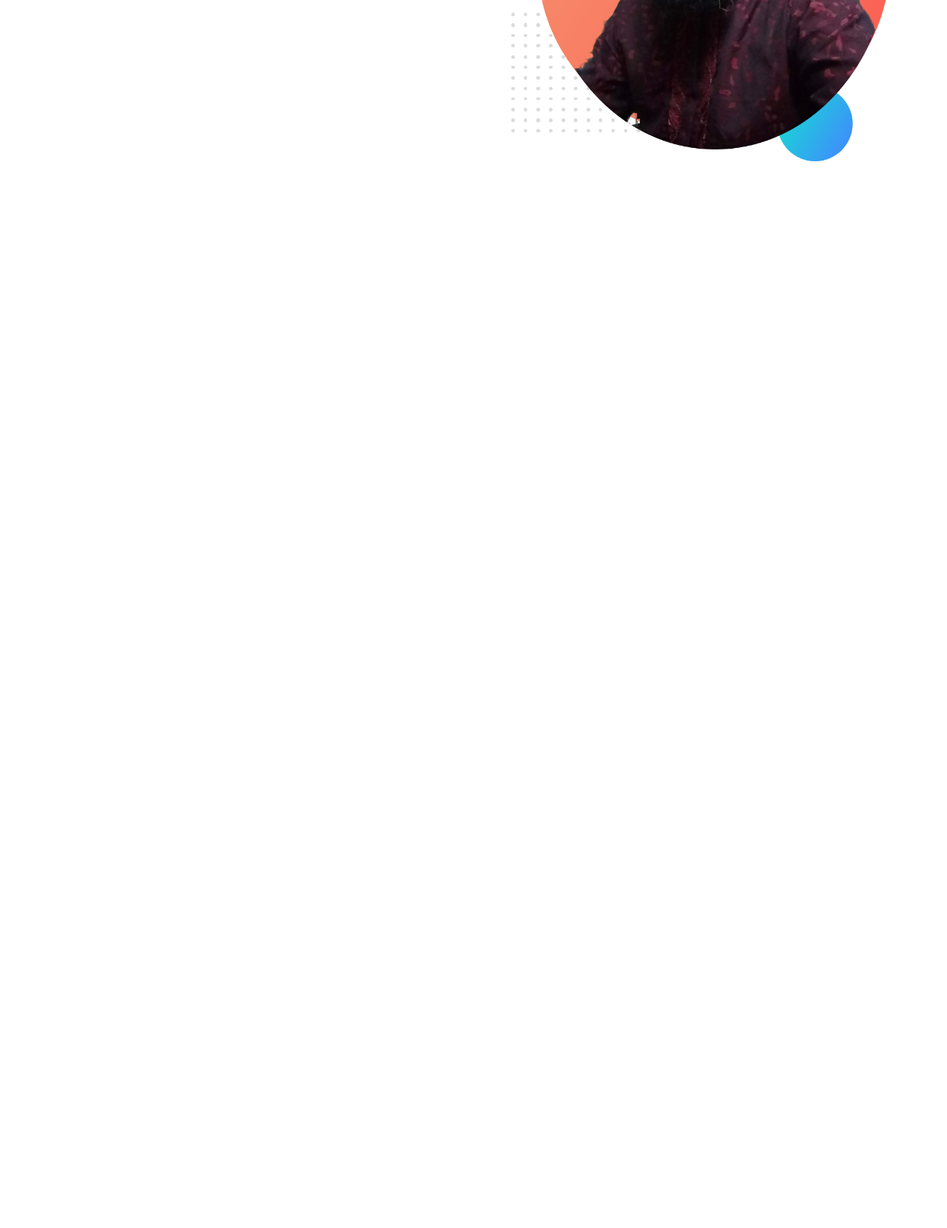
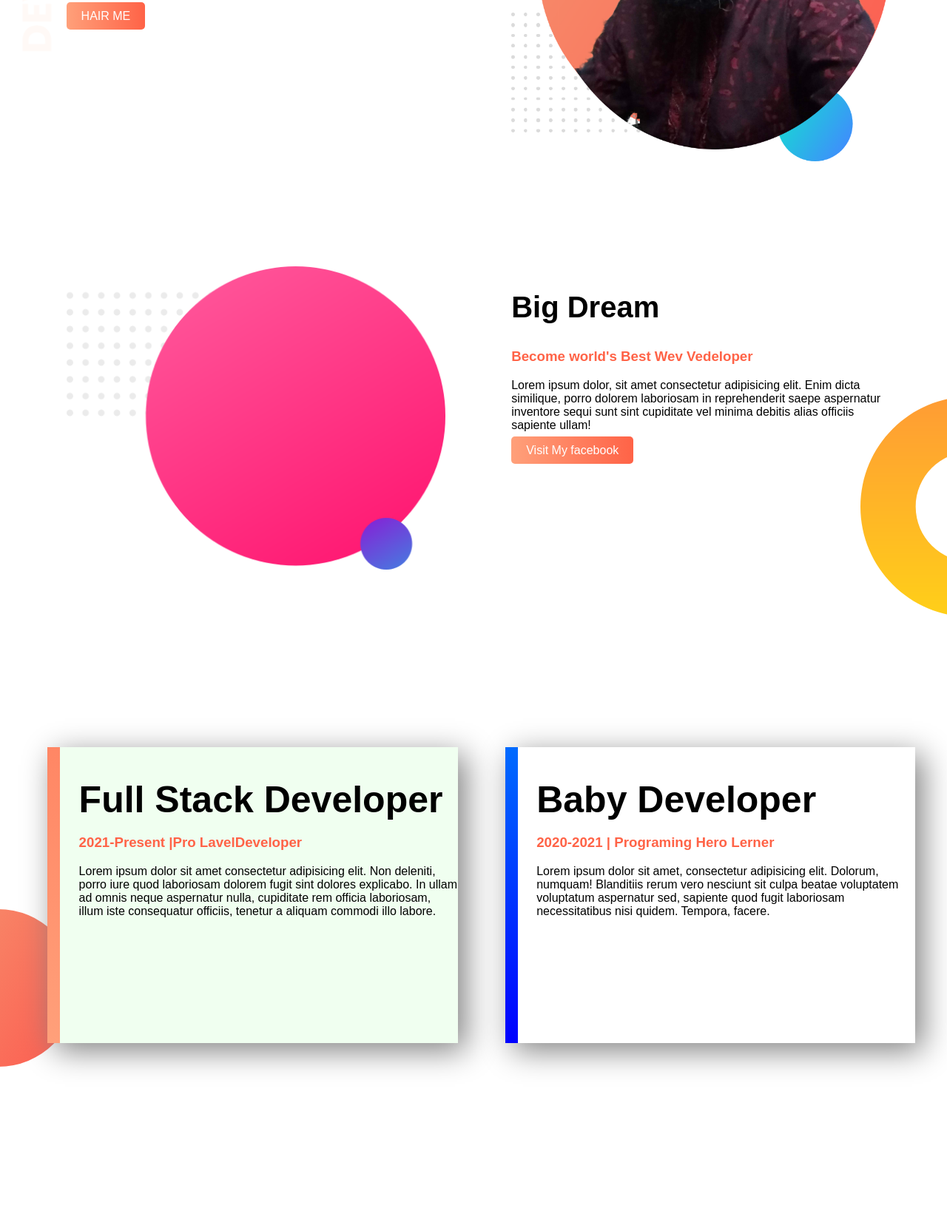
Before and after one commit to talha162127/arman, a plain HTML site: page index.html in a window 1280 px wide. Shown: the part 290-1950 px from the top of the page at 74% size. Before the commit the page ends 800 px from the top, so only its background shows below. Drawn offline with Linux system fonts and the light colour scheme.

Commit message:
complite

```diff
--- a/index.html
+++ b/index.html
@@ -7,15 +7,41 @@
     <link rel="stylesheet" href="style.css">
 </head>
 <body>
-    <section class="First">
+    <section class="first">
         <div class="wrapper">
             <h1>Welcome To</h1>
             <h1> <span class="style"> Talha Ansari </span>Website</h1>
             <p>Lorem ipsum dolor sit amet consectetur adipisicing elit. Illo, labore! Rem maiores autem laudantium quam cupiditate dignissimos blanditiis necessitatibus ratione, unde dolor suscipit qui cumque sint. Molestias fugiat itaque magnam?</p>
+            <a href="https://www.facebook.com/groups/completewebdevelopment3/?multi_permalinks=458529751833621&notif_id=1609475889380882&notif_t=group_highlights&ref=notif" target="_balnk">HAIR ME</a>
         </div>
         <div class="wrapper">
             <img src="images/my-bg.png" alt="">
         </div>
     </section>
+    <section class="second">
+        <div class="wrapper">
+          <img src="images/image 9.png" alt="">
+        </div>
+        <div class="wrapper">
+            <h2>Big Dream</h2>
+            <h3>Become world's Best Wev Vedeloper</h3>
+            <p>Lorem ipsum dolor, sit amet consectetur adipisicing elit. Enim dicta similique, porro dolorem laboriosam in reprehenderit saepe aspernatur inventore sequi sunt sint cupiditate vel minima debitis alias officiis sapiente ullam!</p>
+            <a  href="https://www.facebook.com/groups/completewebdevelopment3/?multi_permalinks=458529751833621&notif_id=1609475889380882&notif_t=group_highlights&ref=notif" target="_blank">Visit My facebook</a>
+
+        </div>
+    </section>
+    <section class="third">
+        <div id="border1" class="wrapper experiance">
+            <h1>Full Stack Developer</h1>
+            <h3>2021-Present |Pro LavelDeveloper </h3>
+            <p>Lorem ipsum dolor sit amet consectetur adipisicing elit. Non deleniti, porro iure quod laboriosam dolorem fugit sint dolores explicabo. In ullam ad omnis neque aspernatur nulla, cupiditate rem officia laboriosam, illum iste consequatur officiis, tenetur a aliquam commodi illo labore.</p>
+        </div>
+        <div id="border2" class="wrapper experiance">
+            <h1>Baby Developer</h1>
+            <h3>2020-2021 | Programing Hero Lerner</h3>
+            <p>Lorem ipsum dolor sit amet, consectetur adipisicing elit. Dolorum, numquam! Blanditiis rerum vero nesciunt sit culpa beatae voluptatem voluptatum aspernatur sed, sapiente quod fugit laboriosam necessitatibus nisi quidem. Tempora, facere.</p>
+        </div>
+
+    </section>
 </body>
 </html>
--- a/style.css
+++ b/style.css
@@ -6,8 +6,14 @@ body{
     color: goldenrod;
 }
 h1{
+    font-size: 50px;
+    margin-bottom: 0px;
+}
+h2{
     font-size: 40px;
-    margin-bottom: 0px;
+}
+h3{
+    color: tomato;
 }
 .wrapper{
     width: 40%;
@@ -19,7 +25,46 @@ h1{
 .wrapper img{
     width: 100%;
 }
+
+.first{
+
+    background-image: url(images/top-banner.png);
+    background-repeat: no-repeat;
+}
 section{
-    background-image: url(images/top-banner.png);
-
+    height:500px;
+    padding-bottom: 150px;
 }
+a{
+    color: white;
+    background-image: linear-gradient(90deg,  lightsalmon,tomato);
+    text-decoration: none;
+    padding: 10px 20px;
+    border-radius: 5px;
+}
+.second{
+    background-image:url(images/dream-bg.png) ;
+    background-repeat: no-repeat;
+    background-position: right;
+}
+.experiance{
+    box-shadow: 10px 10px 40px gray;
+    border-slice: 1;
+    height: 80%;
+}
+#border1{
+    border-left: 17px solid;
+    background-color: honeydew;
+    border-image: linear-gradient(45deg,  lightsalmon,tomato);
+    border-image-slice: 1;
+}
+#border2{
+    border-left: 17px solid;
+    border-image: linear-gradient(45deg,  blue,cyan);
+    border-image-slice: 1;
+}
+.third{
+    background-image: url(images/exp-bg.png);
+    background-repeat: no-repeat;
+    background-position:left ;
+}
```
Also changed, not shown: images/image 9.png (added).
